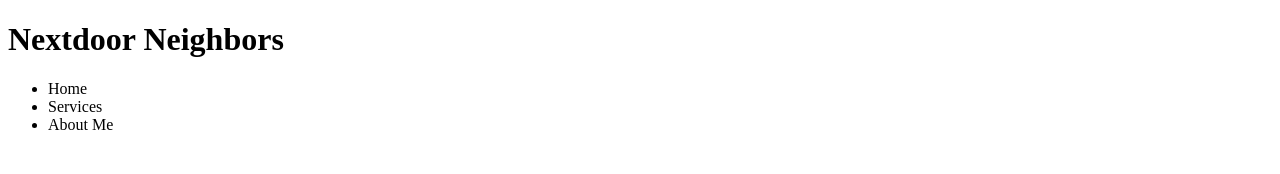
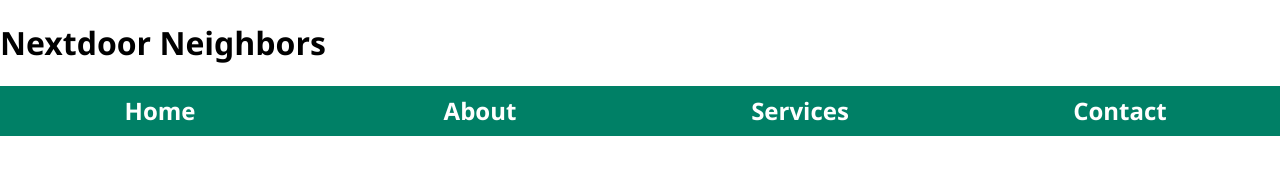
Before and after one commit to SenorRojo227/Nextdoor-Neighbors, a plain HTML site: page home.html in a window 1280 px wide. Drawn offline with Linux system fonts and the light colour scheme.

Commit message:
Format Nav Bar

```diff
--- a/home.html
+++ b/home.html
@@ -14,12 +14,14 @@
         <h1>Nextdoor Neighbors</h1>
     </header>
     <nav>
-        <ul>
-            <li>Home</li>
-            <li>Services</li>
-            <li>About Me</li>
-        </ul>
+        <div>Home</div>
+        <div>About</div>
+        <div>Services</div>
+        <div>Contact</div>
     </nav>
+    <footer>
+
+    </footer>
 </body>
 
 </html>
--- a/style.css
+++ b/style.css
@@ -0,0 +1,33 @@
+body {
+	margin: 0;
+	font-family: 'Segoe UI', Tahoma, Geneva, Verdana, sans-serif;
+}
+
+nav {
+    display: flex;
+    flex-direction: row;
+    justify-content: space-evenly;
+    text-align: center;
+    font-weight: bold;
+    background-color: hsl(168, 100%, 25%);
+    color: white;
+}
+
+nav div {
+    display: inline-block;
+    line-height: 50px;
+    font-size: 24px;
+	flex: 0 1 25%;
+    transition: background 1s;
+}
+
+nav div:hover {
+    background-color: hsl(168, 50%, 25%);
+}
+
+
+nav a {
+    font-size: 18px;
+    text-decoration: none;
+    transition: background-color 1s;
+}
```
